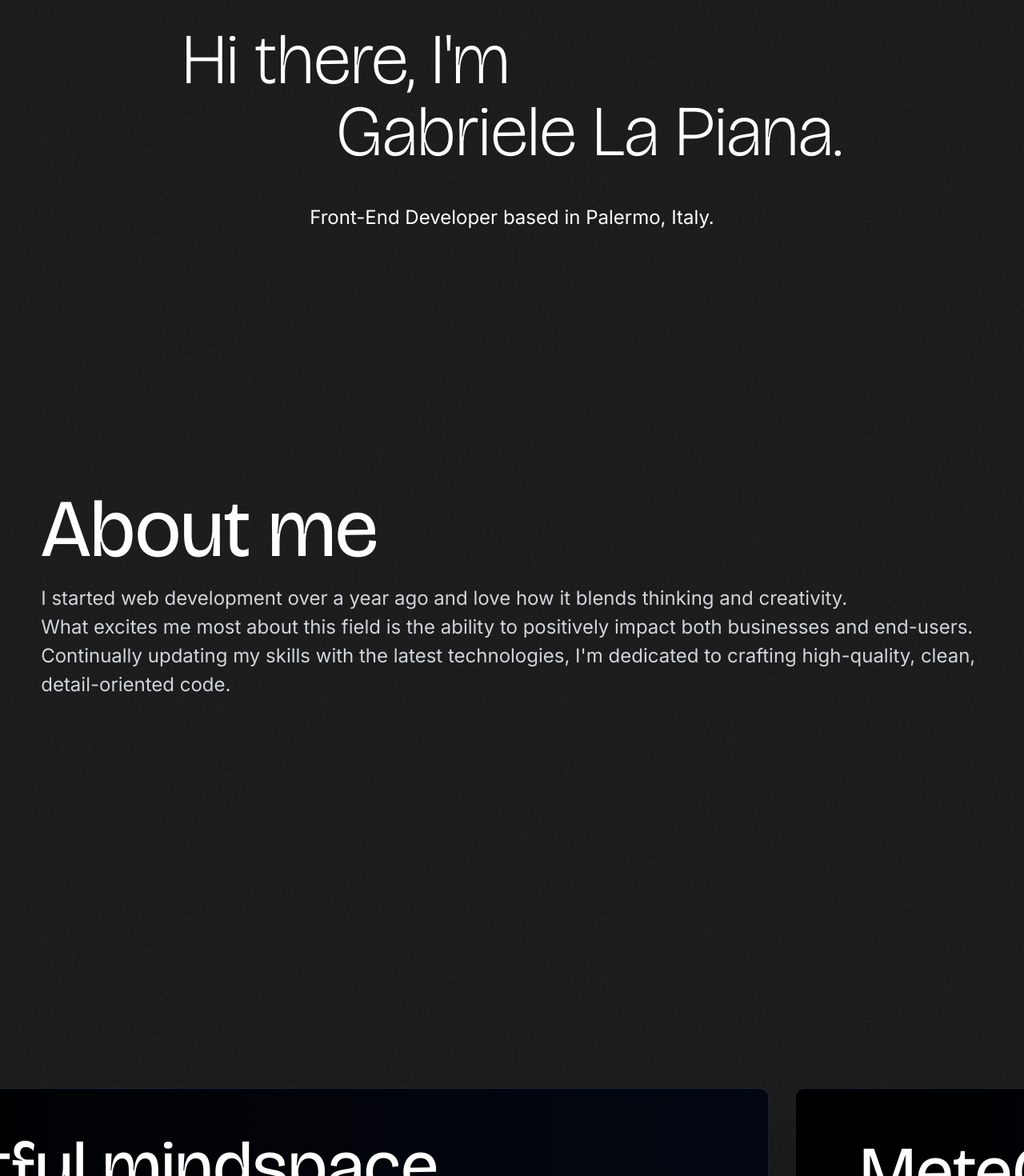
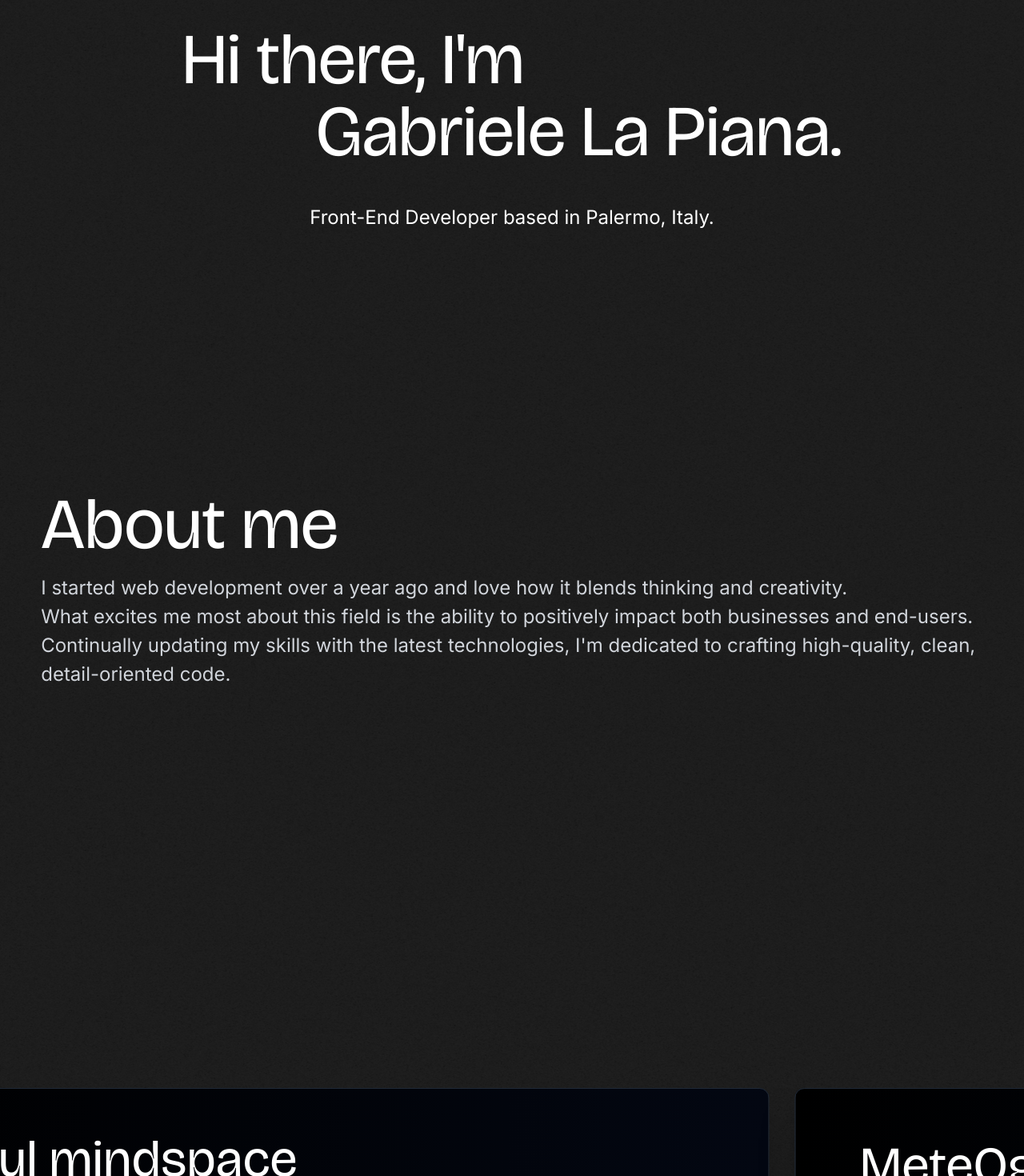
Before and after one commit to GabriLP/my-portfolio, a Next.js app: page / in a window 1280 px wide. Shown: the part 240-1710 px from the top of the page at 80% size. Built offline with nearby package versions, Linux system fonts and the light colour scheme.

Commit message:
added framer component to animate headings

```diff
--- a/src/components/about.tsx
+++ b/src/components/about.tsx
@@ -1,11 +1,14 @@
 import React from 'react';
+import AnimatedHeading from './ui/animated-heading';
 
 const About: React.FC = () => {
   return (
     <section id='about' className="h-screen flex flex-col p-[4%]">
-      <h2 className="text-heading-2 text-6xl font-anton mb-4">
-        About me
-      </h2>
+      <AnimatedHeading
+        tag='h2'
+        className="text-heading-2 text-6xl font-anton mb-4">
+          About me
+      </AnimatedHeading>
       <p className="text-body-1 text-gray-300 flex justify-end">
         I started web development over a year ago and love how it blends thinking and creativity. <br />
 
--- a/src/components/landing.tsx
+++ b/src/components/landing.tsx
@@ -1,38 +1,55 @@
-import React, { useEffect, useRef, useState } from 'react';
+import React from 'react';
+import { useAnimation } from 'framer-motion';
+import AnimatedHeading from './ui/animated-heading';
 
 const Landing: React.FC = () => {
-  const ref = useRef<HTMLHeadingElement>(null); // Ref for the h1 element
-  const [fontWeight, setFontWeight] = useState(200); // Starting font weight
+  const controls = useAnimation();
 
-  useEffect(() => {
-    const handleMouseMove = (e: MouseEvent) => {
-      if (ref.current) {
-        const { clientX, clientY } = e;
-        const { left, top, width, height } = ref.current.getBoundingClientRect();
-        const centerX = left + width / 2;
-        const centerY = top + height / 2;
-        const distance = Math.sqrt(Math.pow(centerX - clientX, 2) + Math.pow(centerY - clientY, 2));
-        // Normalize distance to a value between 200 and 800 (for font weight)
-        const maxDistance = Math.sqrt(Math.pow(width / 2, 2) + Math.pow(height / 2, 2));
-        const normalizedWeight = 200 + (600 * (distance / maxDistance));
-        setFontWeight(Math.min(Math.max(normalizedWeight, 200), 800));
-      }
-    };
+  // Spring configuration for hover state
+  const hoverSpring = {
+    type: "spring",
+    stiffness: 250,
+    damping: 15,
+    mass: 0.8,
+    velocity: 2, // Adding an initial velocity for a quicker start
+  };
 
-    window.addEventListener('mousemove', handleMouseMove);
+  const leaveSpring = {
+    type: "spring",
+    stiffness: 100,
+    damping: 5,
+    mass: 0.3,
+    velocity: -2, // Negative velocity for a quicker initial pull back
+  };
 
-    return () => {
-      window.removeEventListener('mousemove', handleMouseMove);
-    };
-  }, []);
+  // Function to trigger on mouse enter
+  const handleStart = () => {
+    controls.start({
+      scale: 1,
+      fontWeight: 800,
+      transition: hoverSpring,
+    });
+  };
+
+  // Function to trigger on mouse leave
+  const handleEnd = () => {
+    controls.start({
+      scale: 1,
+      fontWeight: 400,
+      transition: leaveSpring,
+    });
+  };
 
   return (
     <section className="h-screen flex justify-center items-center p-[4%]">
       <div className="w-full text-center flex flex-col gap-y-3">
-        <h1 ref={ref} className="text-heading-1 text-9xl font-anton mb-4 flex flex-col" style={{ fontWeight: fontWeight }}>
+        <AnimatedHeading
+          tag='h1'
+          className="text-heading-1 text-9xl font-anton mb-4 flex flex-col"
+        >
           <span className="pl-[15%] text-left">Hi there, I&apos;m </span>
           <span className="pr-[15%] text-right">Gabriele La Piana.</span>
-        </h1>
+        </AnimatedHeading>
         <p className="text-body-1 text-text mt-4">
           Front-End Developer based in Palermo, Italy.
         </p>
--- a/src/components/offer.tsx
+++ b/src/components/offer.tsx
@@ -5,6 +5,7 @@ import {
   AccordionItem,
   AccordionTrigger,
 } from "@/components/ui/accordion";
+import AnimatedHeading from './ui/animated-heading';
 
 interface ExpertiseArea {
   title: string;
@@ -33,9 +34,12 @@ const expertiseAreas: ExpertiseArea[] = [
 const Offer: React.FC = () => {
   return (
     <section className="h-[150vh] p-[4%]">
-      <h2 className="text-heading-2 font-anton font-semibold text-center mt-4 mb-4">
+      <AnimatedHeading
+        tag='h2'
+        className="text-heading-2 font-anton font-semibold text-center mt-4 mb-4"
+      >
         My expertise
-      </h2>
+      </AnimatedHeading>
       <Accordion type="single" collapsible>
         {expertiseAreas.map((area, index) => (
           <AccordionItem key={index} value={`item-${index}`}>
--- a/src/components/skills.tsx
+++ b/src/components/skills.tsx
@@ -1,4 +1,5 @@
 import React, { useRef, useEffect, RefObject } from 'react';
+import AnimatedHeading from './ui/animated-heading';
 
 const useMarquee = (ref: RefObject<HTMLDivElement>, initialSpeed: number) => {
   const speedRef = useRef<number>(initialSpeed);
@@ -47,7 +48,12 @@ const Skills = () => {
 
   return (
     <section className="w-full h-screen overflow-hidden">
-      <h2 className="text-heading-2 font-anton mb-4 text-center">My Tech Stack</h2>
+      <AnimatedHeading
+        tag='h2'
+        className="text-heading-2 font-anton mb-4 text-center"
+        >
+          My Tech Stack
+      </AnimatedHeading>
       <div ref={marqueeRef} className="neon-sign flicker whitespace-nowrap text-heading-5 font-anton">
         {skillSet} {skillSet} {/* Render the skill set twice for seamless loop */}
       </div>
--- /dev/null
+++ b/src/components/ui/animated-heading.tsx
@@ -0,0 +1,65 @@
+import React from 'react';
+import { motion, useAnimation } from 'framer-motion';
+
+type AnimatedHeadingProps = {
+  className?: string;
+  children: React.ReactNode;
+  tag?: 'h1' | 'h2' | 'h3' | 'h4';
+};
+
+const hoverSpring = {
+  type: "spring",
+  stiffness: 250,
+  damping: 15,
+  mass: 0.8,
+  velocity: 2,
+};
+
+const leaveSpring = {
+  type: "spring",
+  stiffness: 100,
+  damping: 4,
+  mass: 0.3,
+  velocity: -2,
+};
+
+const useHoverAnimation = () => {
+  const controls = useAnimation();
+
+  const handleStart = () => {
+    controls.start({
+      fontWeight: 800,
+      transition: hoverSpring,
+    });
+  };
+
+  const handleEnd = () => {
+    controls.start({
+      fontWeight: 400,
+      transition: leaveSpring,
+    });
+  };
+
+  return { controls, handleStart, handleEnd };
+};
+
+const AnimatedHeading: React.FC<AnimatedHeadingProps> = ({ className, children, tag = 'h1' }) => {
+  const { controls, handleStart, handleEnd } = useHoverAnimation();
+  const MotionComponent = motion[tag];
+
+  return (
+    <MotionComponent
+      className={className}
+      initial={{ fontWeight: 400 }}
+      animate={controls}
+      onMouseEnter={handleStart}
+      onMouseLeave={handleEnd}
+      onTouchStart={handleStart}
+      onTouchEnd={handleEnd}
+    >
+      {children}
+    </MotionComponent>
+  );
+};
+
+export default AnimatedHeading;
--- a/src/components/ui/background-animation.tsx
+++ b/src/components/ui/background-animation.tsx
@@ -14,14 +14,11 @@ const BackgroundAnimation = () => {
       }
     };
 
-    // Change the background position every 5 seconds
     const intervalId = setInterval(moveBackground, 100);
 
-    // Cleanup interval on component unmount
     return () => clearInterval(intervalId);
   }, []);
 
-  // No need to return a JSX element if you're only manipulating the <main> element
   return null;
 };
 
--- a/tailwind.config.ts
+++ b/tailwind.config.ts
@@ -23,10 +23,10 @@ const config = {
         'sans': ['Inter', 'sans-serif'],
       },
       fontSize: {
-        'heading-1': 'clamp(5rem, 7vw, 8rem)',
-        'heading-2': 'clamp(4rem, 8vw, 7rem)',
-        'heading-3': 'clamp(3rem, 7vw, 6rem)',
-        'heading-4': 'clamp(2rem, 6vw, 5rem)',
+        'heading-1': 'clamp(5rem, 7vw, 9rem)',
+        'heading-2': 'clamp(3rem, 7vw, 6rem)',
+        'heading-3': 'clamp(2rem, 7vw, 4rem)',
+        'heading-4': 'clamp(1.5rem, 6vw, 3.5rem)',
         'heading-5': 'clamp(1.5rem, 5vw, 3rem)',
         'body-1': 'clamp(1rem, 2vw, 1.5rem)',
         'body-2': 'clamp(0.85rem, 2vw, 1.25rem)',
@@ -36,7 +36,7 @@ const config = {
         border: "hsl(var(--border))",
         input: "hsl(var(--input))",
         ring: "hsl(var(--ring))",
-        background: "#212121", // Combined
+        background: '#212121',
         foreground: "hsl(var(--foreground))",
         text: "#FFFFFF", // Combined
         primary: '#4CAF50', // Overridden with direct hex value
```
